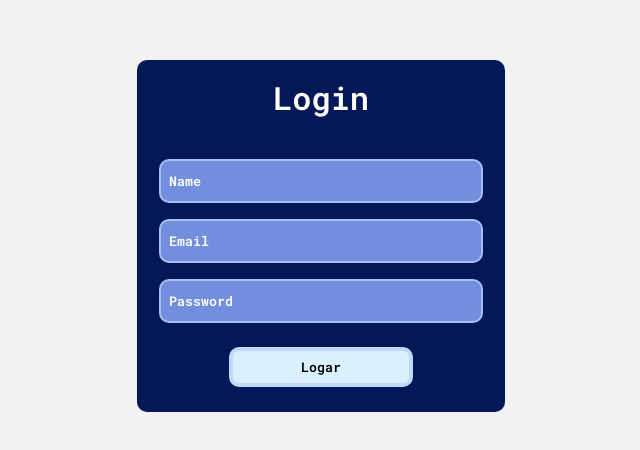
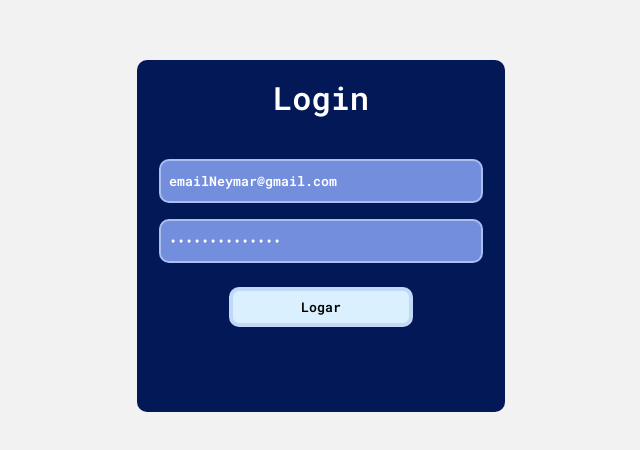
Before and after one commit to solebellsBEACH/tinnova_Cars_Angular, an Angular app: page /auth in a window 1280 px wide. Shown: the part 164-614 px from the top of the page, without its empty margins (319-959 px from the left). Built offline with nearby package versions, Linux system fonts and the light colour scheme.

Commit message:
create with AUTH

```diff
--- a/src/app/pages/auth/auth.component.html
+++ b/src/app/pages/auth/auth.component.html
@@ -1,3 +1,13 @@
 <div class="container">
-    <auth-login></auth-login>
+    <form class="content" [formGroup]="cadastroForm" (ngSubmit)="submitForm($event)">
+        <h1>Login</h1>
+        <div class="input-container">
+            <input class="input-content" formControlName="email" type="email" placeholder='Email'>
+        </div>
+        <div class="input-container">
+            <input class="input-content" formControlName="password" type="password" placeholder='Password'>
+        </div>
+        <!-- <mat-spinner id='spinner' diameter='40' *ngIf="loading" color="warn"></mat-spinner> -->
+        <button class="submit-button" type="submit">Logar</button>
+    </form>
 </div>
--- a/src/app/pages/auth/auth.component.ts
+++ b/src/app/pages/auth/auth.component.ts
@@ -1,4 +1,7 @@
 import { Component, OnInit } from '@angular/core';
+import { FormBuilder, FormGroup, Validators } from '@angular/forms';
+import { ActivatedRoute, Router } from '@angular/router';
+import { AuthService } from './auth.service';
 
 @Component({
   selector: 'app-auth',
@@ -6,9 +9,26 @@ import { Component, OnInit } from '@angular/core';
   styleUrls: ['./auth.component.scss']
 })
 export class AuthComponent implements OnInit {
-  constructor() { }
+  public loading: boolean = false;
+  public cadastroForm: FormGroup = this.formBuilder.group({
+    password: ['passwordNeymar', [Validators.required, Validators.minLength(5)]],
+    email: ['emailNeymar@gmail.com', [Validators.required, Validators.email]]
+  });
+  constructor(private formBuilder: FormBuilder, private authService: AuthService, private router: Router) { }
 
   ngOnInit(): void {
   }
 
+  public submitForm(e: SubmitEvent) {
+    e.preventDefault();
+    if (this.cadastroForm.valid) {
+      this.authService.login(this.cadastroForm.value).subscribe(data => {
+        localStorage.setItem('token', data.token)
+        this.router.navigate(['home']);
+      }, error => { alert('Algo deu errado em seu login') })
+
+    } else {
+      alert('Formulario Inválido')
+    }
+  }
 }
--- a/src/app/pages/auth/auth.module.ts
+++ b/src/app/pages/auth/auth.module.ts
@@ -1,17 +1,17 @@
 import { NgModule } from '@angular/core';
 import { CommonModule } from '@angular/common';
 import { AuthComponent } from './auth.component';
-import { LoginComponent } from './components/login/login.component';
 import { FormsModule, ReactiveFormsModule } from '@angular/forms';
+import { AuthService } from './auth.service';
 @NgModule({
   declarations: [
     AuthComponent,
-    LoginComponent,
   ],
   imports: [
     CommonModule,
     FormsModule,
     ReactiveFormsModule,
   ],
+  providers: [AuthService]
 })
 export class AuthModule { }
--- /dev/null
+++ b/src/app/pages/auth/auth.service.ts
@@ -0,0 +1,17 @@
+import { HttpClient } from '@angular/common/http';
+import { Injectable } from '@angular/core';
+import { ILoginResponse, IUserLogin } from 'src/app/types/interfaces';
+
+@Injectable()
+export class AuthService {
+
+  url = 'http://127.0.0.1:3333/'
+  constructor(private http: HttpClient) { }
+
+  helloWorld() {
+    return this.http.get(`${this.url}`)
+  }
+  login(body: IUserLogin) {
+    return this.http.post<ILoginResponse>(`${this.url}session`, body)
+  }
+}
--- a/src/app/pages/auth/components/login/login.component.html
+++ /dev/null
@@ -1,14 +0,0 @@
-<form class="content" [formGroup]="cadastroForm" (ngSubmit)="submitForm()">
-    <h1>Login</h1>
-    <div class="input-container">
-        <input class="input-content" formControlName="name" placeholder='Name'>
-    </div>
-    <div class="input-container">
-        <input class="input-content" formControlName="email" type="email" placeholder='Email'>
-    </div>
-    <div class="input-container">
-        <input class="input-content" formControlName="password" type="password" placeholder='Password'>
-    </div>
-    <!-- <mat-spinner id='spinner' diameter='40' *ngIf="loading" color="warn"></mat-spinner> -->
-    <button *ngIf="!loading" class="submit-button" type="submit">Logar</button>
-</form>
--- a/src/app/pages/auth/components/login/login.component.scss
+++ /dev/null
@@ -1,3 +0,0 @@
-#spinner{
-    margin-top:20px;
-}
--- a/src/app/pages/auth/components/login/login.component.ts
+++ /dev/null
@@ -1,35 +0,0 @@
-import { Component, OnInit } from '@angular/core';
-import { FormBuilder, FormGroup, Validators } from '@angular/forms';
-import { ActivatedRoute, Router } from '@angular/router';
-
-@Component({
-  selector: 'auth-login',
-  templateUrl: './login.component.html',
-  styleUrls: ['../../auth.component.scss', './login.component.scss']
-})
-
-
-export class LoginComponent implements OnInit {
-  public loading: boolean = false;
-  public cadastroForm: FormGroup = this.formBuilder.group({
-    name: ['', Validators.required],
-    password: ['', [Validators.required, Validators.minLength(5)]],
-    email: ['', [Validators.required, Validators.email]]
-  });
-
-  constructor(private formBuilder: FormBuilder, private route: ActivatedRoute,
-    private router: Router) { }
-
-  ngOnInit(): void {
-  }
-
-  public submitForm() {
-    if (this.cadastroForm.valid) {
-      this.loading = true
-      this.router.navigate(['home']);
-    } else {
-      alert('Formulario Inválido')
-    }
-  }
-
-}
--- a/src/app/pages/create-vehicle/create-vehicle.service.ts
+++ b/src/app/pages/create-vehicle/create-vehicle.service.ts
@@ -1,7 +1,8 @@
-import { HttpClient } from '@angular/common/http';
+import { HttpClient, HttpHeaders } from '@angular/common/http';
 import { Injectable } from '@angular/core';
 import { IGetBrands } from 'src/app/types/interfaces';
 import { Vehicles } from 'src/app/types/Vehicles';
+
 
 @Injectable({
   providedIn: 'root'
@@ -9,7 +10,14 @@ import { Vehicles } from 'src/app/types/Vehicles';
 export class CreateVehicleService {
   url = 'http://127.0.0.1:3333/'
   constructor(private http: HttpClient) { }
+  headers = new HttpHeaders({
+    'Content-Type': 'application/json',
+    'Authorization': `Bearer ${localStorage.getItem('token')}`
+  })
 
+  httpOptions = {
+    headers: this.headers
+  };
   helloWorld() {
     return this.http.get(`${this.url}`)
   }
@@ -17,6 +25,6 @@ export class CreateVehicleService {
     return this.http.get<IGetBrands>(`${this.url}brandListAll`)
   }
   postVehicle(body: Vehicles) {
-    return this.http.post(`${this.url}vehicle`, body)
+    return this.http.post(`${this.url}vehicle`, body, this.httpOptions)
   }
 }
```
Also changed, not shown: src/app/types/interfaces/index.ts (+8 -0 lines).
